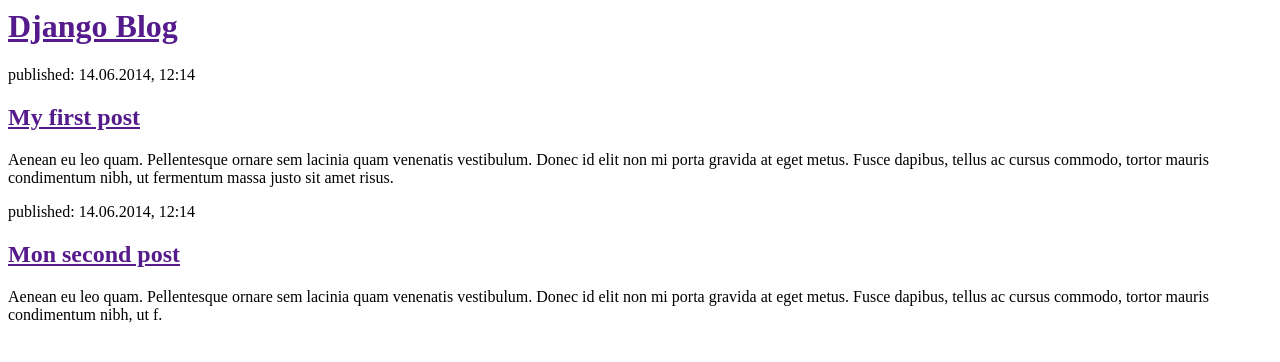
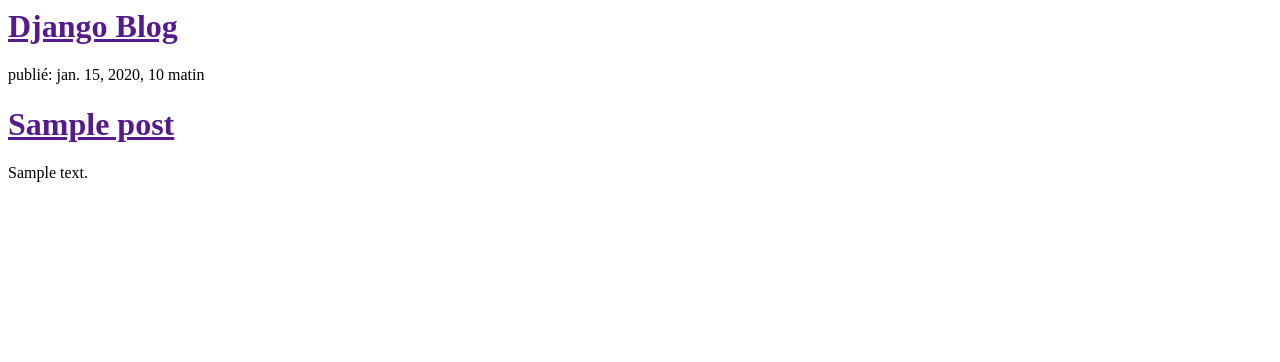
Before and after one commit to mbanaouas/alpha, a Django app: template blog/templates/blog/post_list.html in a window 1280 px wide. Shown: the top 362 px of the page. Run offline with Django 3.2, Linux system fonts and the light colour scheme; the template is opened without the code that fills it: values that come from a table or form of the project are taken from there, others are empty; tables that the repository leaves empty hold one stand-in row (values such as "Sample post"); parts of the project's set-up code (start-up, migrations or seed data) failed here and were passed over.

Commit message:
Modification du HTML du site

```diff
--- a/alpha/urls.py
+++ b/alpha/urls.py
@@ -18,7 +18,7 @@
 
 urlpatterns = [
     url(r'^admin/', admin.site.urls),
-    url(r'', include('blog.urls')),
+    url(r'^', include('blog.urls')),
 ]
 
 # from django.conf import settings
--- a/blog/templates/blog/post_list.html
+++ b/blog/templates/blog/post_list.html
@@ -7,16 +7,13 @@
             <h1><a href="">Django Blog</a></h1>
         </div>
 
-        <div>
-            <p>published: 14.06.2014, 12:14</p>
-            <h2><a href="">My first post</a></h2>
-            <p>Aenean eu leo quam. Pellentesque ornare sem lacinia quam venenatis vestibulum. Donec id elit non mi porta gravida at eget metus. Fusce dapibus, tellus ac cursus commodo, tortor mauris condimentum nibh, ut fermentum massa justo sit amet risus.</p>
-        </div>
+        {% for post in posts %}
+            <div>
+                <p>publié: {{ post.published_date }}</p>
+                <h1><a href="">{{ post.title }}</a></h1>
+                <p>{{ post.text|linebreaksbr }}</p>
+            </div>
+        {% endfor %}
 
-        <div>
-            <p>published: 14.06.2014, 12:14</p>
-            <h2><a href="">Mon second post</a></h2>
-            <p>Aenean eu leo quam. Pellentesque ornare sem lacinia quam venenatis vestibulum. Donec id elit non mi porta gravida at eget metus. Fusce dapibus, tellus ac cursus commodo, tortor mauris condimentum nibh, ut f.</p>
-        </div>
     </body>
 </html>
```
Also changed, not shown: blog/views.py (+4 -3 lines).
